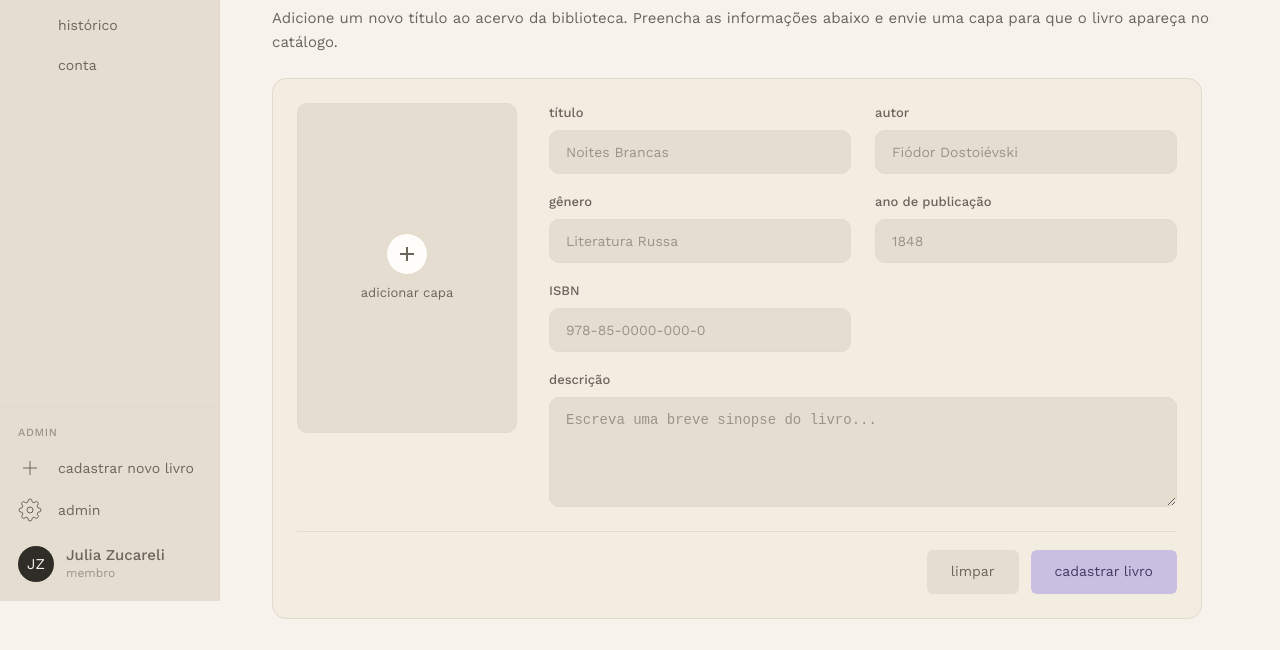
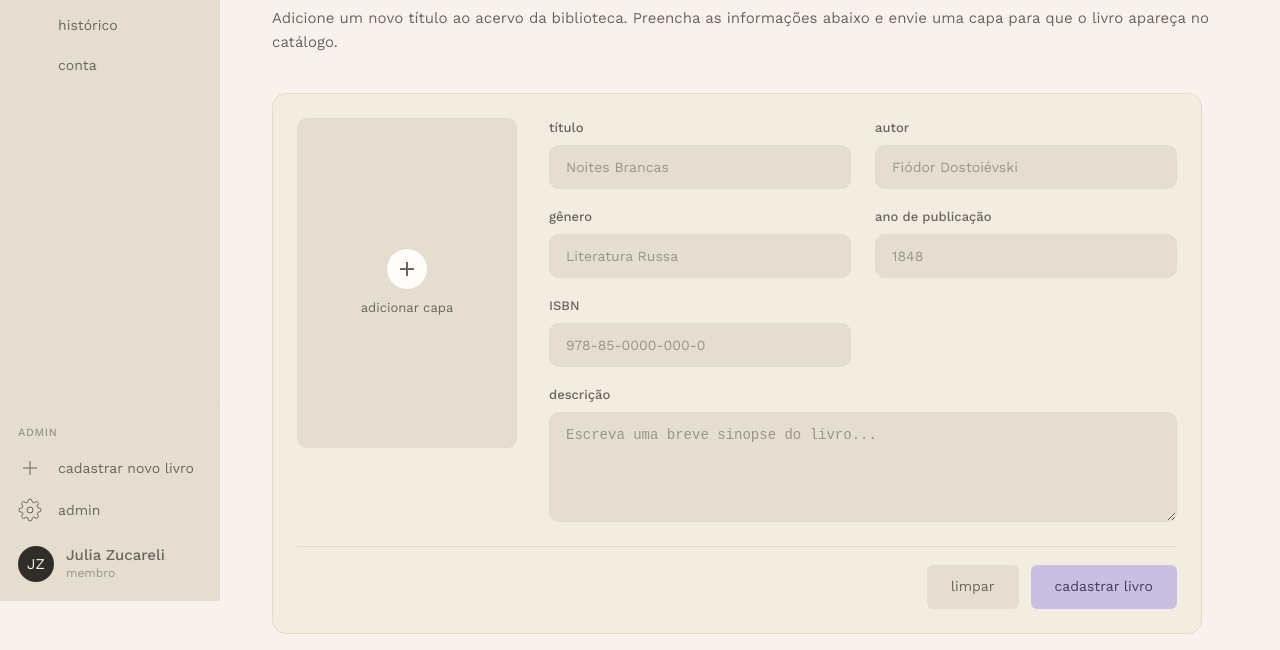
Before and after one commit to JuliaZucarelli/Biblioteca-Virtual, a plain HTML site: page cadastro.html in a window 1280 px wide. Shown: the part 199-849 px from the top of the page. Drawn offline with nearby package versions, Linux system fonts and the light colour scheme.

Commit message:
arruma espaçamento entre mensagem e o card

```diff
--- a/style.css
+++ b/style.css
@@ -1187,7 +1187,7 @@ body.login-open {
 /* CADASTRAR NOVO LIVRO */
 .cadastro-form {
   max-width: 930px;
-  margin-top: 24px;
+  padding-top: 24px;
 }
 
 .cadastro-card {
```
